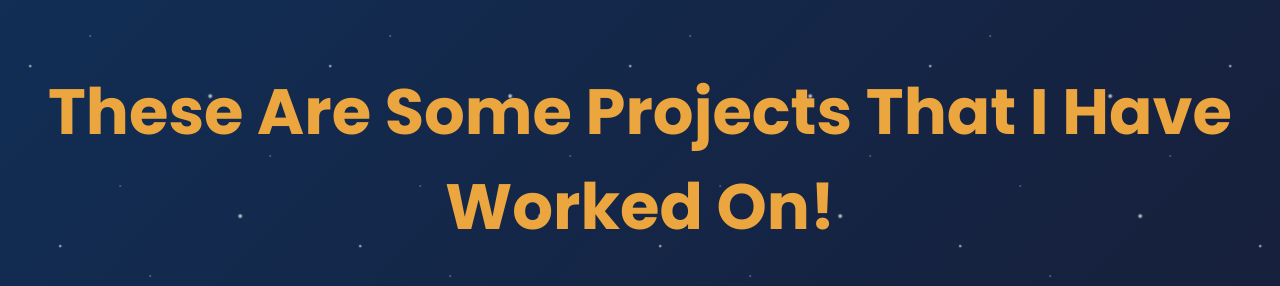
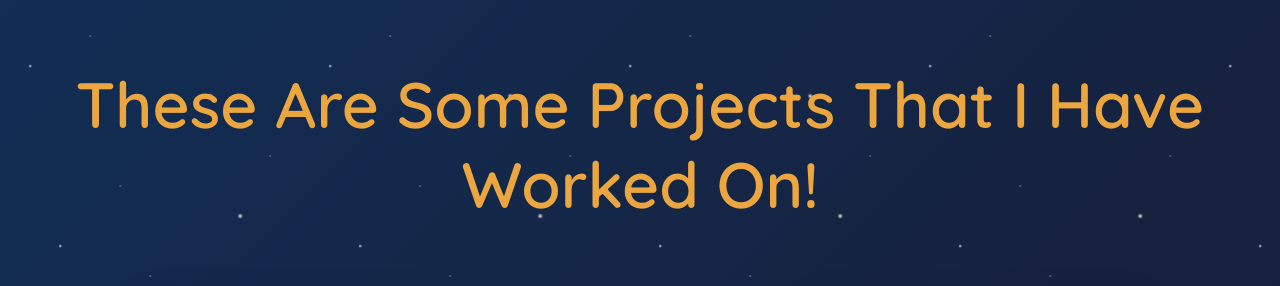
Before and after one commit to parvathakkar/parva_portfolio, a React (Vite) app: page /projects in a window 1280 px wide. Shown: the top 286 px of the page. Built offline with nearby package versions, Linux system fonts and the light colour scheme.

Commit message:
minor ui changes

```diff
--- a/src/pages/Experience/experience.css
+++ b/src/pages/Experience/experience.css
@@ -14,7 +14,7 @@
   font-weight: 700;
 }
 
-img {
+.work-title img {
   width: 200px;
   height: 200px;
 }
@@ -30,7 +30,7 @@ img {
   justify-content: space-around;
   padding: 2rem;
   width: 70%;
-  border: 2px solid #11f524;
+  border: 2px solid #eba63f;
   border-radius: 50px;
 }
 
--- a/src/pages/Projects/projects.css
+++ b/src/pages/Projects/projects.css
@@ -4,7 +4,6 @@
   min-height: 100vh;
   animation: gradientShift 12s ease infinite;
   padding: 4rem 2rem;
-  font-family: "Poppins", sans-serif;
   position: relative;
   justify-items: center;
   overflow-x: hidden;
@@ -32,11 +31,7 @@
 .project-page-title h1 {
   font-size: clamp(2.5rem, 5vw, 4.5rem);
   font-weight: 700;
-  background: #eba63f;
-  -webkit-background-clip: text;
-  -webkit-text-fill-color: transparent;
-  background-clip: text;
-  position: relative;
+  color: #eba63f;
   margin-bottom: 2rem;
 }
 
```
